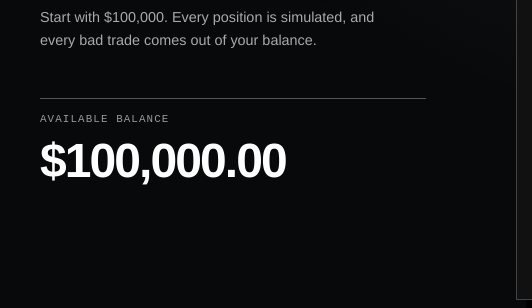
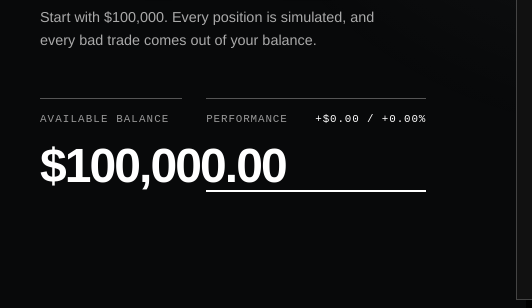
Before and after one commit to kylewyaa/kylewyaa.github.io, a plain HTML site: page trading.html in a window 1280 px wide. Shown: the part 490-798 px from the top of the page, 0-532 px from the left. Drawn offline with Linux system fonts and the light colour scheme.

Commit message:
Add live trading performance line

```diff
--- a/trading.css
+++ b/trading.css
@@ -9,6 +9,14 @@
 .account-balance { display: grid; gap: 8px; margin-top: 46px; padding-top: 14px; border-top: 1px solid #555; }
 .account-balance span { color: #999; font: .68rem "DM Mono", monospace; letter-spacing: .1em; text-transform: uppercase; }
 .account-balance strong { font-size: clamp(1.8rem, 4vw, 3rem); letter-spacing: -.04em; }
+.account-summary { display: grid; grid-template-columns: minmax(0, 1fr) minmax(220px, 1.35fr); gap: 24px; margin-top: 46px; }
+.account-summary .account-balance { margin-top: 0; }
+.performance-card { min-width: 0; padding-top: 14px; border-top: 1px solid #555; }
+.performance-heading { display: flex; align-items: baseline; justify-content: space-between; gap: 12px; color: #999; font: .68rem "DM Mono", monospace; letter-spacing: .08em; text-transform: uppercase; }
+.performance-heading strong { color: #fff; font-weight: 400; white-space: nowrap; }
+.performance-heading strong.negative { color: #aaa; }
+#performance-line { display: block; width: 100%; height: 64px; margin-top: 8px; overflow: visible; }
+#performance-path { fill: none; stroke: #fff; stroke-width: 2; vector-effect: non-scaling-stroke; }
 .trading-terminal { padding: 20px; border: 1px solid #444; background: #111; box-shadow: 10px 10px 0 #000; }
 .trading-terminal.is-hidden { display: none; }
 .trading-workspace { grid-column: 2; min-width: 0; }
@@ -43,5 +51,5 @@
 #active-trades-list li { display: grid; grid-template-columns: 1fr auto auto; gap: 16px; min-height: 42px; padding: 12px 0; border-top: 1px solid #333; color: #ccc; font: .72rem "DM Mono", monospace; }
 #active-trades-list span { color: #888; }
 #active-trades-list em { color: #fff; font-style: normal; }
-@media (max-width: 780px) { .trading-main { grid-template-columns: 1fr; } .trading-workspace { grid-column: 1; } .account-balance { margin-top: 28px; } }
-@media (max-width: 520px) { .trading-terminal { padding: 14px; } .terminal-chart { height: 260px; } .order-bar { flex-wrap: wrap; } .order-bar label { width: 100%; margin-right: 0; } }
+@media (max-width: 780px) { .trading-main { grid-template-columns: 1fr; } .trading-workspace { grid-column: 1; } .account-summary { margin-top: 28px; } }
+@media (max-width: 520px) { .trading-terminal { padding: 14px; } .terminal-chart { height: 260px; } .order-bar { flex-wrap: wrap; } .order-bar label { width: 100%; margin-right: 0; } .account-summary { grid-template-columns: 1fr; gap: 18px; } }
--- a/trading.html
+++ b/trading.html
@@ -37,7 +37,15 @@
         <p class="trading-kicker">Paper account / Live market reference</p>
         <h2>Trade the<br /><span>moment.</span></h2>
         <p class="trading-note">Start with $100,000. Every position is simulated, and every bad trade comes out of your balance.</p>
-        <div class="account-balance"><span>Available balance</span><strong id="account-balance">$100,000.00</strong></div>
+        <div class="account-summary">
+          <div class="account-balance"><span>Available balance</span><strong id="account-balance">$100,000.00</strong></div>
+          <div class="performance-card">
+            <div class="performance-heading"><span>Performance</span><strong id="performance-change">+$0.00 / 0.00%</strong></div>
+            <svg id="performance-line" viewBox="0 0 240 64" role="img" aria-label="Account performance line chart" preserveAspectRatio="none">
+              <polyline id="performance-path" points="0,32 240,32" />
+            </svg>
+          </div>
+        </div>
       </section>
 
       <div class="trading-workspace">
--- a/trading.js
+++ b/trading.js
@@ -1,7 +1,8 @@
 (function () {
   var storageKey = "kyles-paper-portfolio";
   var saved = JSON.parse(localStorage.getItem(storageKey) || "null");
-  var state = saved || { balance: 100000, weeklyEarnings: 0, wins: 0, losses: 0, trades: [] };
+  var state = saved || { balance: 100000, weeklyEarnings: 0, wins: 0, losses: 0, trades: [], performance: [100000] };
+  state.performance = state.performance || [state.balance];
   state.trades.forEach(function (trade) {
     trade.market = trade.market || "forex";
     trade.pairKey = trade.pairKey || "EURUSD";
@@ -25,6 +26,8 @@
     } }
   };
   var balanceElement = document.getElementById("account-balance");
+  var performanceChange = document.getElementById("performance-change");
+  var performancePath = document.getElementById("performance-path");
   var portfolioBalance = document.getElementById("portfolio-balance");
   var weeklyEarnings = document.getElementById("weekly-earnings");
   var winLoss = document.getElementById("win-loss");
@@ -44,6 +47,28 @@
   function money(value) { return "$" + value.toLocaleString("en-US", { minimumFractionDigits: 2, maximumFractionDigits: 2 }); }
   function market() { return markets[activeMarket].pairs[currentPair]; }
   function save() { localStorage.setItem(storageKey, JSON.stringify(state)); }
+  function openProfitLoss() {
+    return state.trades.reduce(function (total, trade) {
+      var livePrice = trade.market === activeMarket && trade.pairKey === currentPair ? currentPrice : markets[trade.market].pairs[trade.pairKey].price;
+      var direction = trade.side === "buy" ? 1 : -1;
+      return total + (livePrice - trade.entry) * trade.units * direction;
+    }, 0);
+  }
+  function updatePerformance() {
+    var change = state.balance + openProfitLoss() - 100000;
+    var percent = change / 100000 * 100;
+    performanceChange.textContent = (change >= 0 ? "+" : "-") + money(Math.abs(change)) + " / " + (percent >= 0 ? "+" : "") + percent.toFixed(2) + "%";
+    performanceChange.classList.toggle("negative", change < 0);
+    var history = state.performance.slice(-40);
+    var minimum = Math.min.apply(null, history);
+    var maximum = Math.max.apply(null, history);
+    var range = maximum - minimum || 1;
+    performancePath.setAttribute("points", history.map(function (value, index) {
+      var x = index / Math.max(history.length - 1, 1) * 240;
+      var y = 58 - ((value - minimum) / range * 52);
+      return x.toFixed(1) + "," + y.toFixed(1);
+    }).join(" "));
+  }
   function updatePortfolio() {
     balanceElement.textContent = money(state.balance);
     portfolioBalance.textContent = money(state.balance);
@@ -59,6 +84,7 @@
       return "<li><strong>" + trade.side.toUpperCase() + " " + trade.pair + "</strong><span>" + trade.units + " units at " + trade.entry.toFixed(trade.decimals) + "</span><em>" + (liveResult >= 0 ? "+" : "") + money(liveResult) + "</em></li>";
     }).join("");
     closeButton.disabled = state.trades.length === 0;
+    updatePerformance();
   }
   function updateChart() {
     chart.src = "https://www.tradingview.com/widgetembed/?symbol=" + market().symbol + "&interval=15&hidesidetoolbar=1&symboledit=1&saveimage=0&toolbar_bg=%23080808&studies=%5B%5D&theme=dark&style=1&timezone=Etc%2FUTC&withdateranges=1&hideideas=1&hide_top_toolbar=1&hide_legend=0&hide_volume=1&allow_symbol_change=0&calendar=0";
@@ -104,6 +130,8 @@
     if (activeMarket === "portfolio") return;
     currentPrice = Math.max(market().decimals === 2 ? 1 : 0.5, currentPrice + (Math.random() - 0.48) * (activeMarket === "crypto" ? currentPrice * 0.004 : 0.00035));
     markets[activeMarket].pairs[currentPair].price = currentPrice;
+    state.performance.push(state.balance + openProfitLoss());
+    if (state.performance.length > 100) state.performance.shift();
     quote.textContent = currentPrice.toFixed(market().decimals);
     updatePortfolio();
   }, 1800);
```
